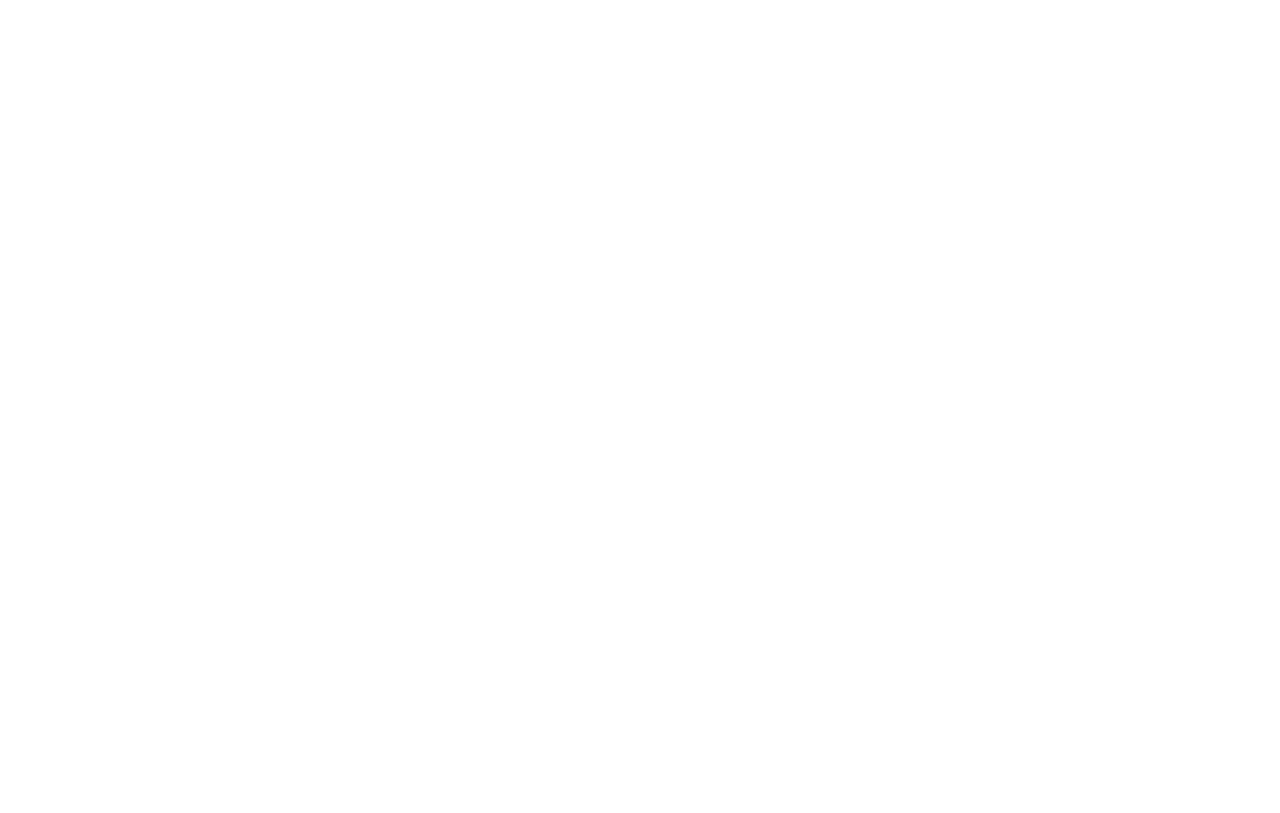
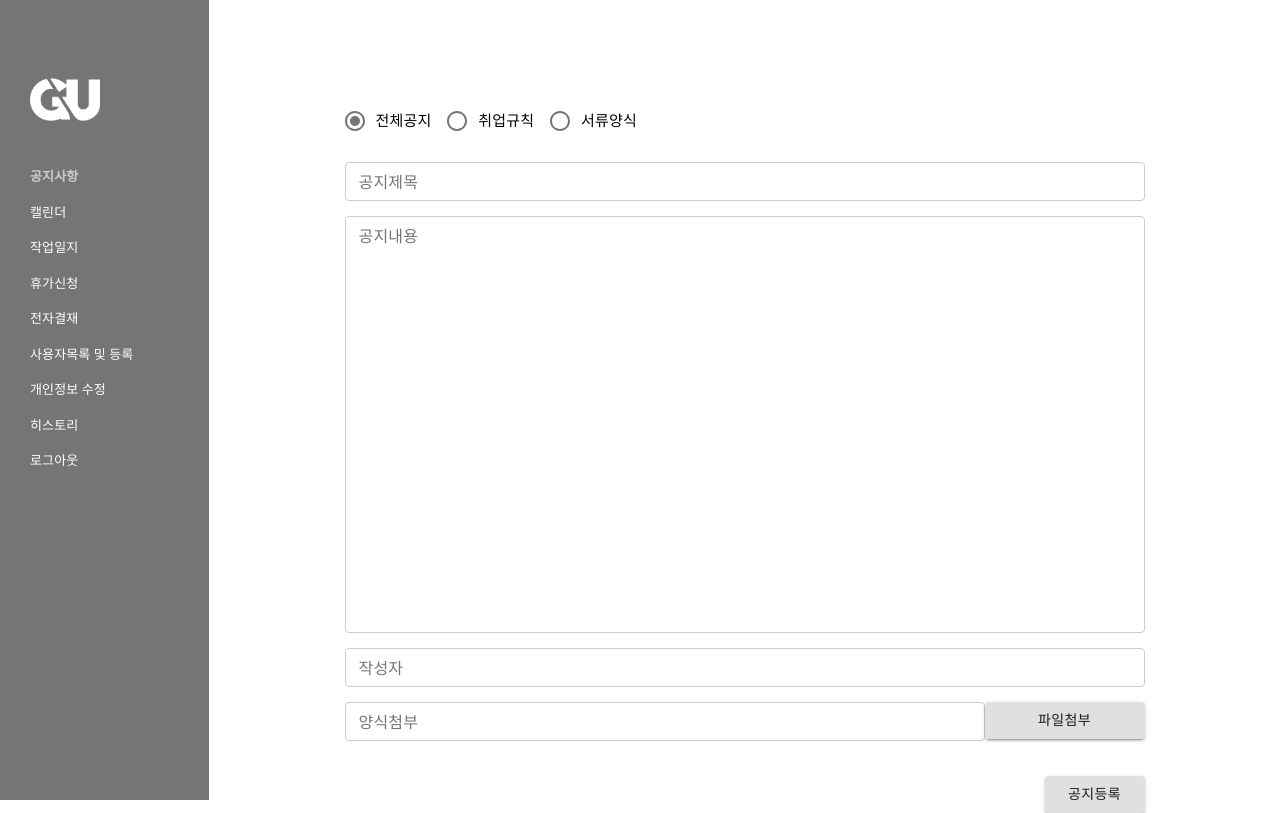
Before and after one commit to eunah3693/p_managementReact, a React (Create React App) app: page /noticeDetail in a window 1280 px wide. Built offline with nearby package versions, Linux system fonts and the light colour scheme.

Commit message:
NoticeDetail로 파일명 변경

```diff
--- a/src/App.js
+++ b/src/App.js
@@ -3,13 +3,13 @@
 import './App.css';
 import Login from './pages/Login';
 import Notice from './pages/Notice';
-import NoticeAdd from './pages/NoticeAdd';
+import NoticeDetail from './pages/NoticeDetail';
 
 function App() {
   return (
     <div className="App">
         <Route path="/notice" component={Notice} />
-        <Route path="/noticeAdd" component={NoticeAdd} />
+        <Route path="/noticeDetail" component={NoticeDetail} />
         <Route path="/" component={Login} exact/>
     </div>
   );
--- a/src/pages/NoticeAdd.js
+++ b/src/pages/NoticeDetail.js
@@ -40,7 +40,7 @@
     }
 }));
 
-function NoticeAdd(){
+function NoticeDetail(){
     const classes = useStyles();
     const radioData=["전체공지","취업규칙","서류양식"];
     const [data, setData] = useState({
@@ -80,4 +80,4 @@
 
 }
 
-export default NoticeAdd;
+export default NoticeDetail;
```
